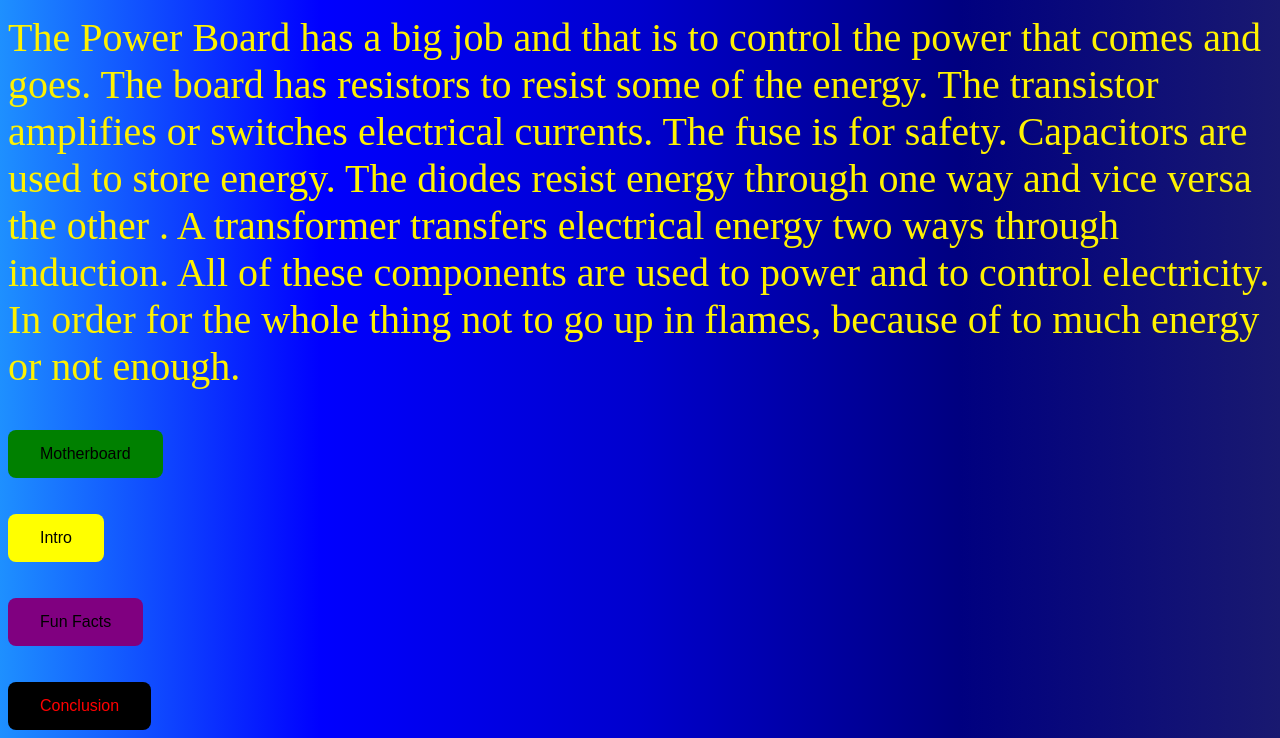
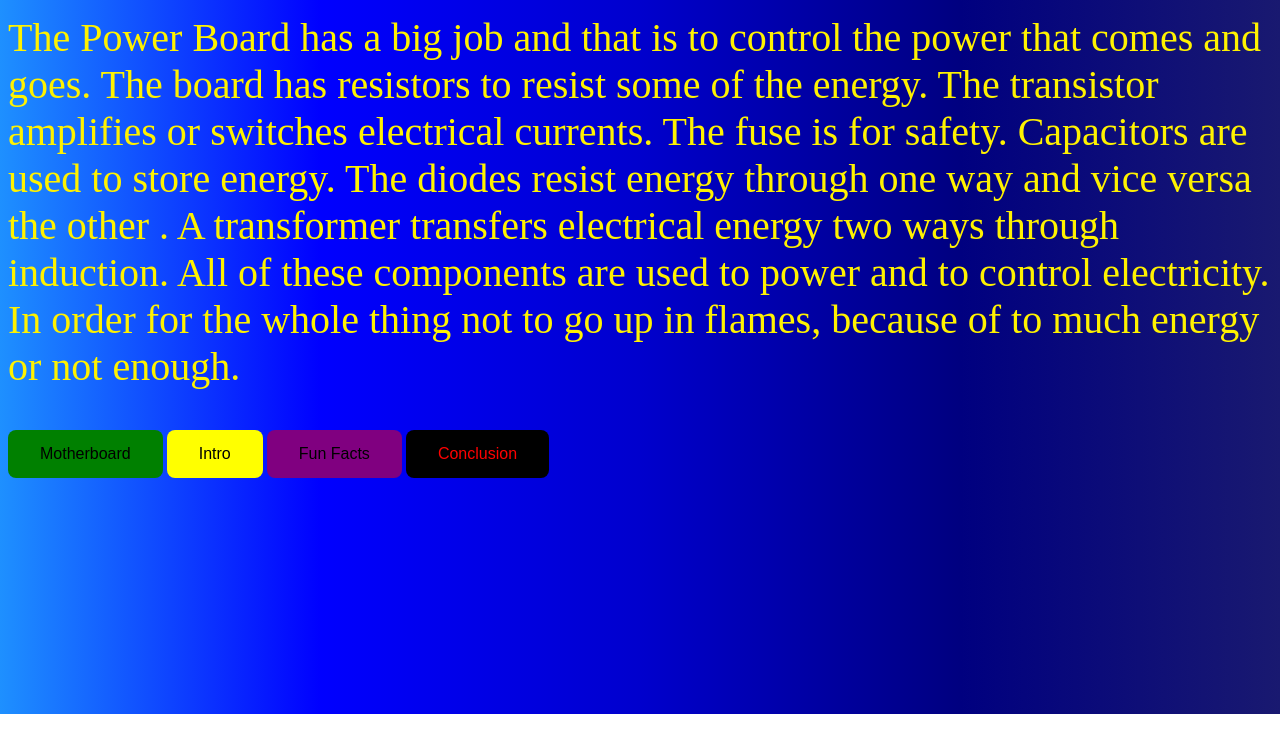
Before and after one commit to Stacyrose11/Stacyrose11.github.io, a plain HTML site: page Powerboard.html in a window 1280 px wide. Shown: the part 86-824 px from the top of the page. After the commit the page ends 800 px from the top, so only its background shows below. Drawn offline with Linux system fonts and the light colour scheme.

Commit message:
Update Powerboard.html

```diff
--- a/Powerboard.html
+++ b/Powerboard.html
@@ -102,9 +102,9 @@ vice versa the other . A transformer transfers electrical energy two ways throug
 components are used to power and to control electricity. In order for the whole thing not to go up in
 flames, because of to much energy or not enough.</p>
 
-<a href="Motherboard.html"><button id="mbButton">Motherboard</button></a><br><br><br>
-<a href="index.html"><button id="pbButton">Intro</button></a><br><br><br>
-<a href="funfacts.html"><button id="ffButton">Fun Facts</button></a><br><br><br>
+<a href="Motherboard.html"><button id="mbButton">Motherboard</button></a>
+<a href="index.html"><button id="pbButton">Intro</button></a>
+<a href="funfacts.html"><button id="ffButton">Fun Facts</button></a>
 <a href="conclusion.html"><button id="ccButton">Conclusion</button></a>
 
 </body>
```
